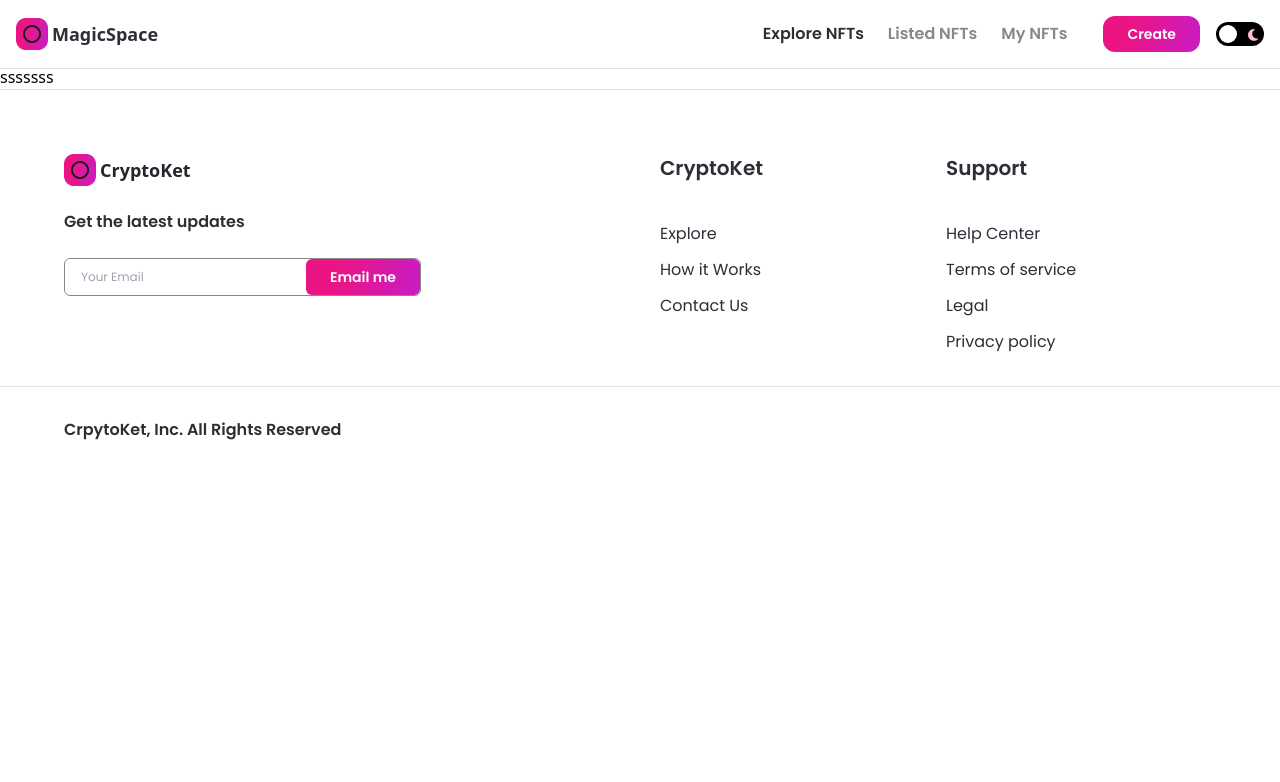
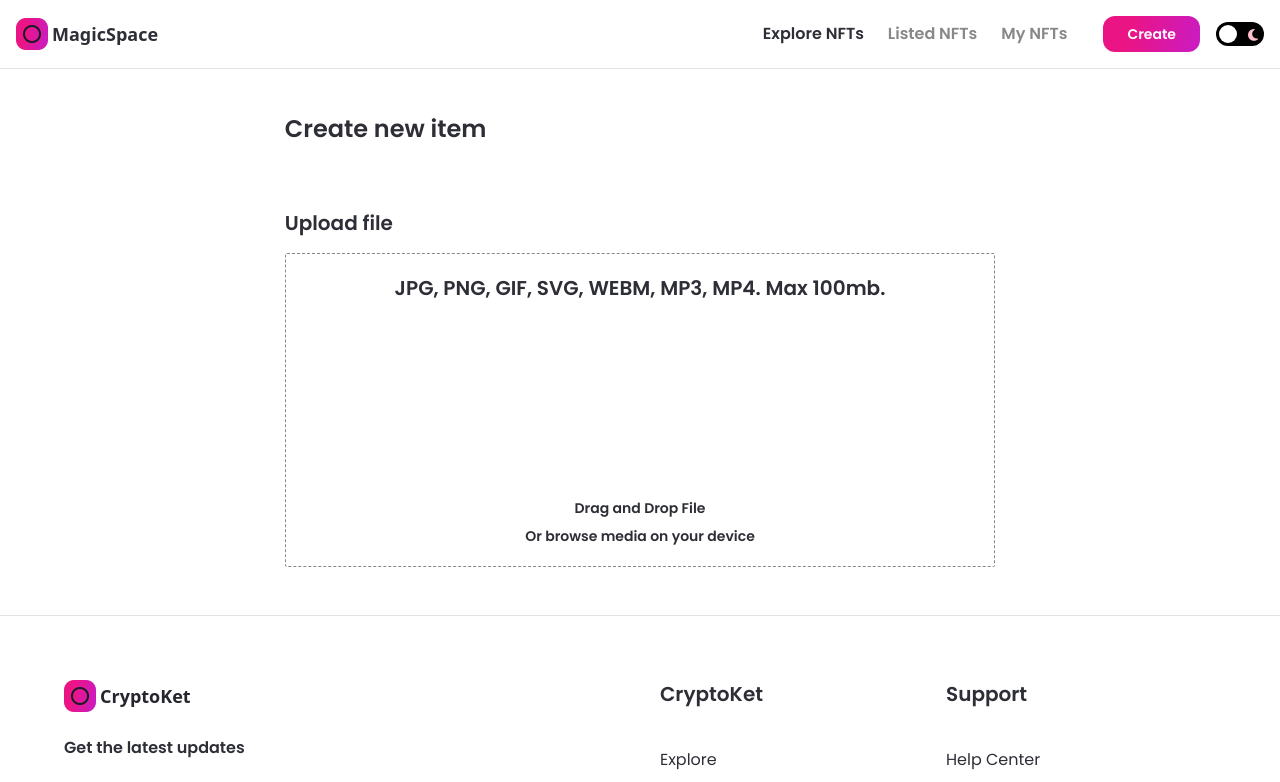
Before and after one commit to Joseeph5/NFT-Marketplace, a Next.js app: page /create-nft in a window 1280 px wide. Shown: the top 782 px of the page. Built offline with nearby package versions, Linux system fonts and the light colour scheme.

Commit message:
create create-nft page

```diff
--- a/package.json
+++ b/package.json
@@ -12,7 +12,8 @@
     "next": "12.2.5",
     "next-themes": "^0.2.0",
     "react": "18.2.0",
-    "react-dom": "18.2.0"
+    "react-dom": "18.2.0",
+    "react-dropzone": "^14.2.3"
   },
   "devDependencies": {
     "@types/node": "18.7.14",
--- a/pages/create-nft.tsx
+++ b/pages/create-nft.tsx
@@ -1,7 +1,78 @@
-import React from 'react';
+import { useState, useMemo, useCallback, useContext } from 'react';
+import { useRouter } from 'next/router';
+import { useDropzone } from 'react-dropzone';
+import Image from 'next/image';
+import { useTheme } from 'next-themes';
+
+import { Button } from '../components';
+import images from '../assets';
 
 function CreateNft() {
-  return <div>sssssss</div>;
+  const [fileUrl, setFileUrl] = useState(null);
+  const { theme } = useTheme();
+
+  const onDrop = useCallback(async () => {}, []);
+
+  const { getRootProps, getInputProps, isDragActive, isDragAccept, isDragReject } =
+    useDropzone({
+      onDrop,
+      accept: {
+        'image/*': ['.jpeg', '.png', '.jpg'],
+      },
+      maxSize: 5000000,
+    });
+
+  // add tailwind classes acording to the file status
+  const fileStyle = useMemo(
+    () =>
+      `dark:bg-nft-black-1 bg-white border dark:border-white border-nft-gray-2 flex flex-col items-center p-5 rounded-sm border-dashed
+       ${isDragActive ? ' border-file-active ' : ''}
+       ${isDragAccept ? ' border-file-accept ' : ''}
+       ${isDragReject ? ' border-file-reject ' : ''}`,
+    [isDragActive, isDragReject, isDragAccept]
+  );
+
+  return (
+    <div className="flex justify-center sm:px-4 p-12">
+      <div className="w-3/5 md:w-full">
+        <h1 className="font-poppins dark:text-white text-nft-black-1 font-semibold text-2xl">
+          Create new item
+        </h1>
+
+        <div className="mt-16">
+          <p className="font-poppins dark:text-white text-nft-black-1 font-semibold text-xl">
+            Upload file
+          </p>
+          <div className="mt-4">
+            <div {...getRootProps()} className={fileStyle}>
+              <input {...getInputProps()} />
+              <div className="flexCenter flex-col text-center">
+                <p className="font-poppins dark:text-white text-nft-black-1 font-semibold text-xl">
+                  JPG, PNG, GIF, SVG, WEBM, MP3, MP4. Max 100mb.
+                </p>
+                <div className="my-12 w-full flex justify-center">
+                  <Image
+                    src={images.upload}
+                    width={100}
+                    height={100}
+                    objectFit="contain"
+                    alt="file upload"
+                    className={theme === 'light' ? 'filter invert' : undefined}
+                  />
+                </div>
+                <p className="font-poppins dark:text-white text-nft-black-1 font-semibold text-sm">
+                  Drag and Drop File
+                </p>
+                <p className="font-poppins dark:text-white text-nft-black-1 font-semibold text-sm mt-2">
+                  Or browse media on your device
+                </p>
+              </div>
+            </div>
+          </div>
+        </div>
+      </div>
+    </div>
+  );
 }
 
 export default CreateNft;
```
Also changed, not shown: 1 other file (tests, documents, lock files or other folders).
